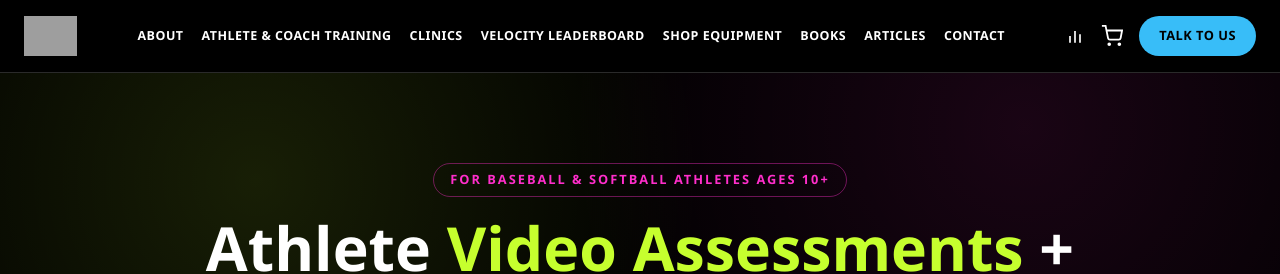
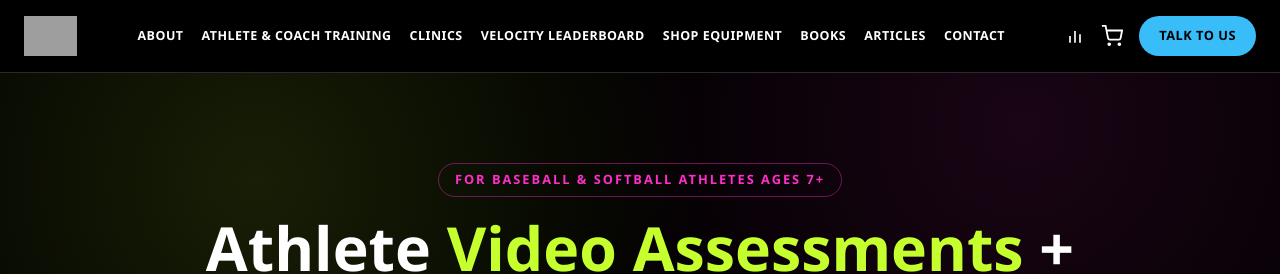
Before and after one commit to highlevelthrowing/High-Level-Throwing, a Next.js app: page /video-assessment in a window 1280 px wide. Shown: the top 274 px of the page. Built offline with nearby package versions, Linux system fonts and the light colour scheme; grey boxes are pictures that could not be loaded.

Commit message:
Open video assessments to athletes ages 7+
Co-Authored-By: Claude Opus 5 <noreply@anthropic.com>

```diff
--- a/src/app/video-assessment/page.tsx
+++ b/src/app/video-assessment/page.tsx
@@ -43,7 +43,7 @@ export default function VideoAssessmentPage() {
   return (
     <>
       <section className="hero">
-        <div className="eyebrow">For Baseball &amp; Softball Athletes Ages 10+</div>
+        <div className="eyebrow">For Baseball &amp; Softball Athletes Ages 7+</div>
         <h1>
           Athlete <em style={{ color: "var(--lime)" }}>Video Assessments</em> + 12-Week Throwing Program
         </h1>
```
